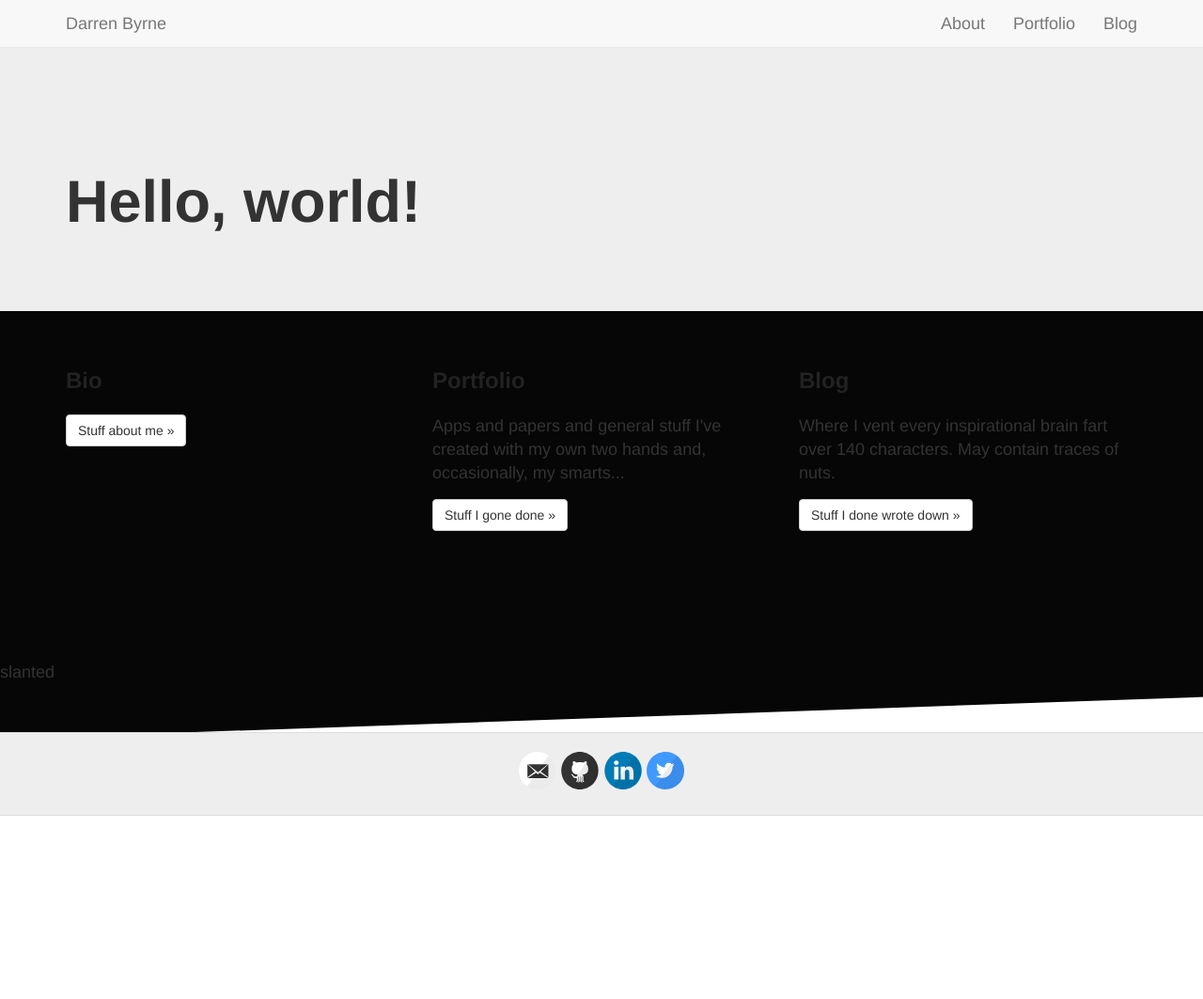
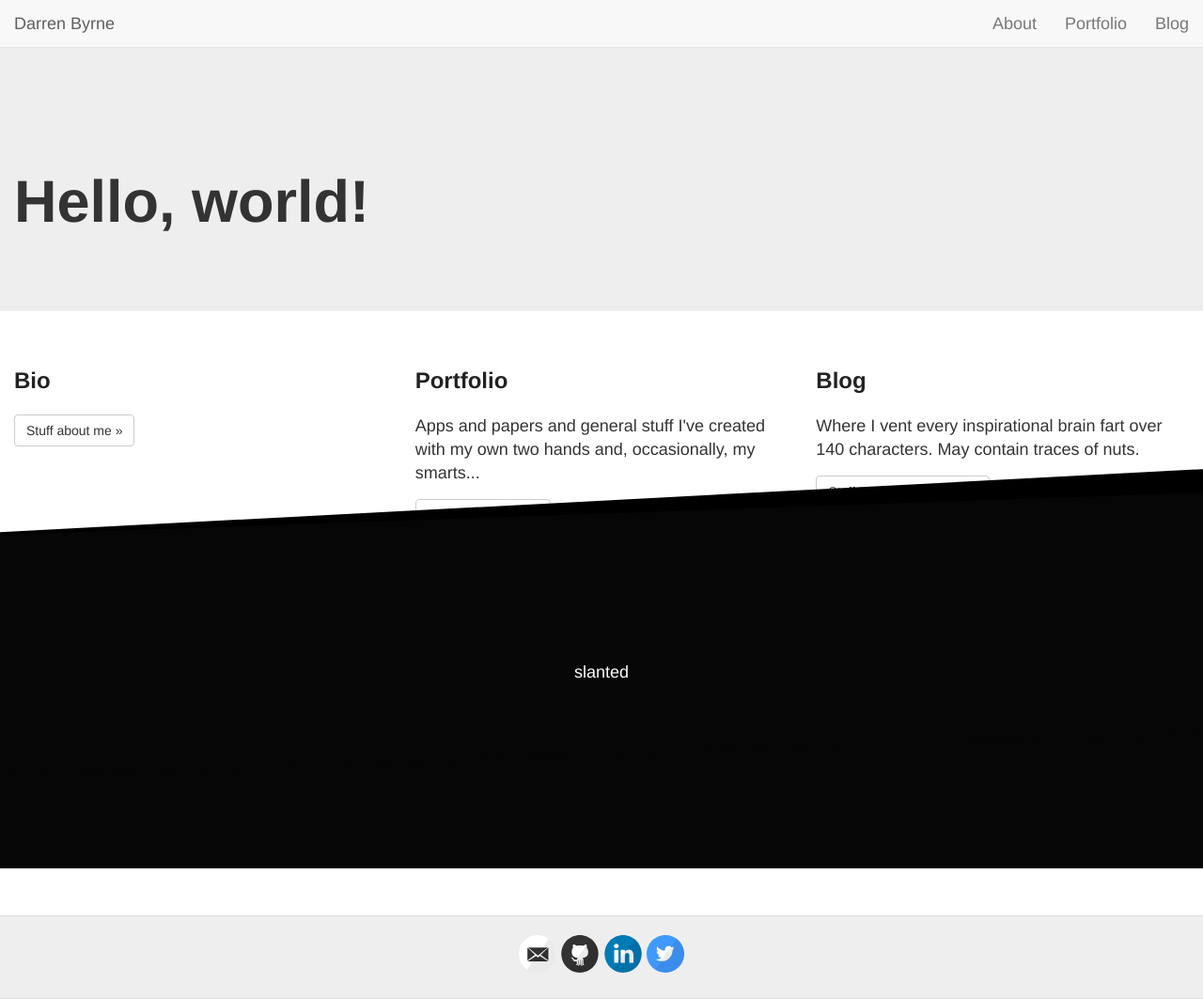
Before and after one commit to Dazby/dazby.github.io, a Jekyll site: the page built from index.html, in a window 1280 px wide and 1063 px high. Shown: the whole window at 94% size. Built offline with Jekyll 4.4.1, drawn with Linux system fonts in a browser that asks for light colours; nearby versions of some CDN libraries; Markdown is read by kramdown in place of the engine named in the settings.

Commit message:
layout updates

```diff
--- a/css/seperators.scss
+++ b/css/seperators.scss
@@ -14,6 +14,25 @@ $color1: #222;
 
 /* General styles and layout */
 
+.container {
+    overflow: hidden;
+    width:100%;
+    margin:0px;
+    /* we don't want the pseudo-elements sticking out */
+}
+
+.container svg {
+    display: block;
+}
+
+section {
+    position: relative;
+    padding: 10em ;
+    background: $color1;
+    color: #fff;
+    text-align: center;
+}
+
 
 .text:first-child {
     text-align: right;
@@ -21,6 +40,21 @@ $color1: #222;
 
 .text:nth-child(2) {
     text-align: left;
+}
+
+.column {
+    display: inline-block;
+    vertical-align: top;
+}
+
+.col-3 .column {
+    padding: 0 1%;
+    width: 33%;
+    text-align: center;
+}
+
+.color {
+    background: darken($color1, 7%);
 }
 
 
--- a/css/style.scss
+++ b/css/style.scss
@@ -202,36 +202,6 @@ footer {
     text-align: center;
 }
 
-/* Double Diagonal line */
-
-.ss-style-doublediagonal {
-    z-index: 1;
-    padding-top: 6em;
-    background: darken($darkGray, 11%);
-}
-
-.ss-style-doublediagonal::before,
-.ss-style-doublediagonal::after {
-    top: 0;
-    left: -25%;
-    z-index: -1;
-    width: 150%;
-    height: 75%;
-    background: inherit;
-    -webkit-transform: rotate(-2deg);
-    transform: rotate(-2deg);
-    -webkit-transform-origin: 0 0;
-    transform-origin: 0 0;
-}
-
-.ss-style-doublediagonal::before {
-    height: 50%;
-    background: darken($darkGray, 15%);
-    -webkit-transform: rotate(-3deg);
-    transform: rotate(-3deg);
-    -webkit-transform-origin: 3% 0;
-    transform-origin: 3% 0;
-}
 
 //
 // override bootstrap css
```
